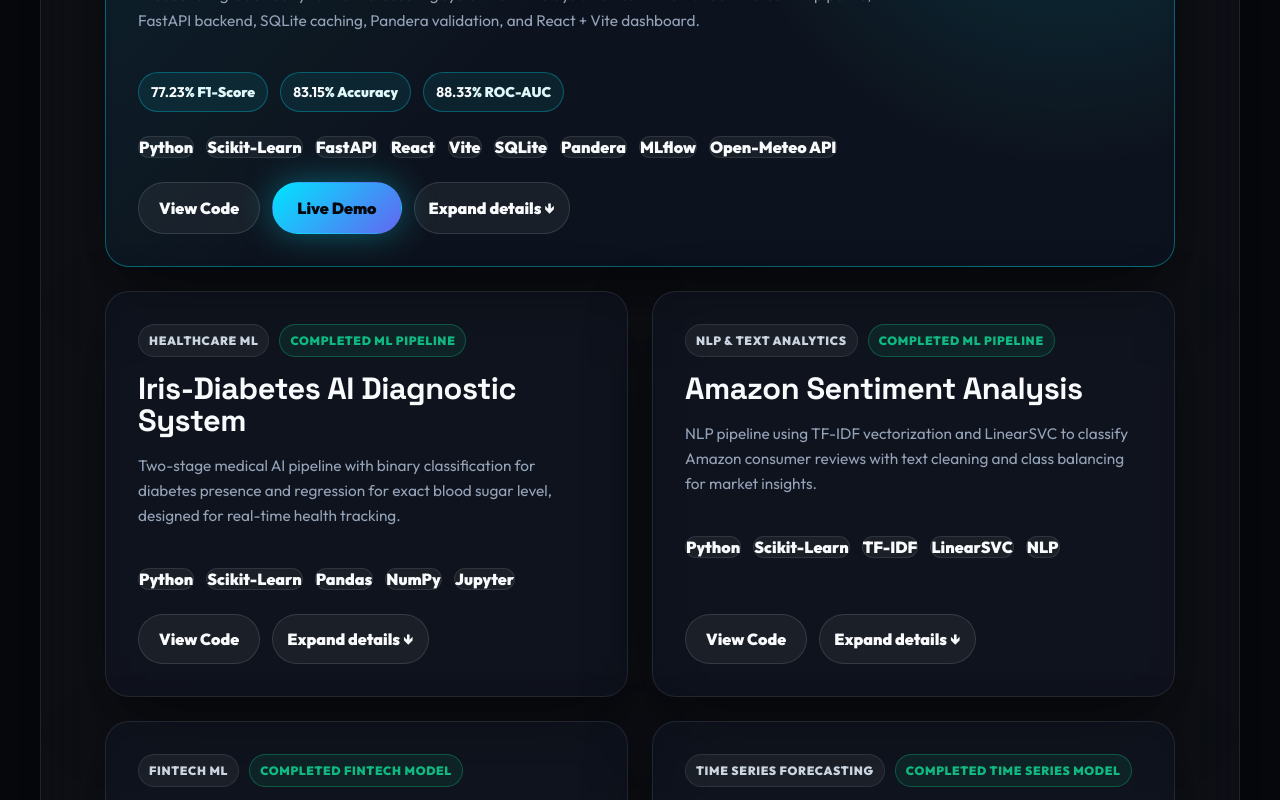
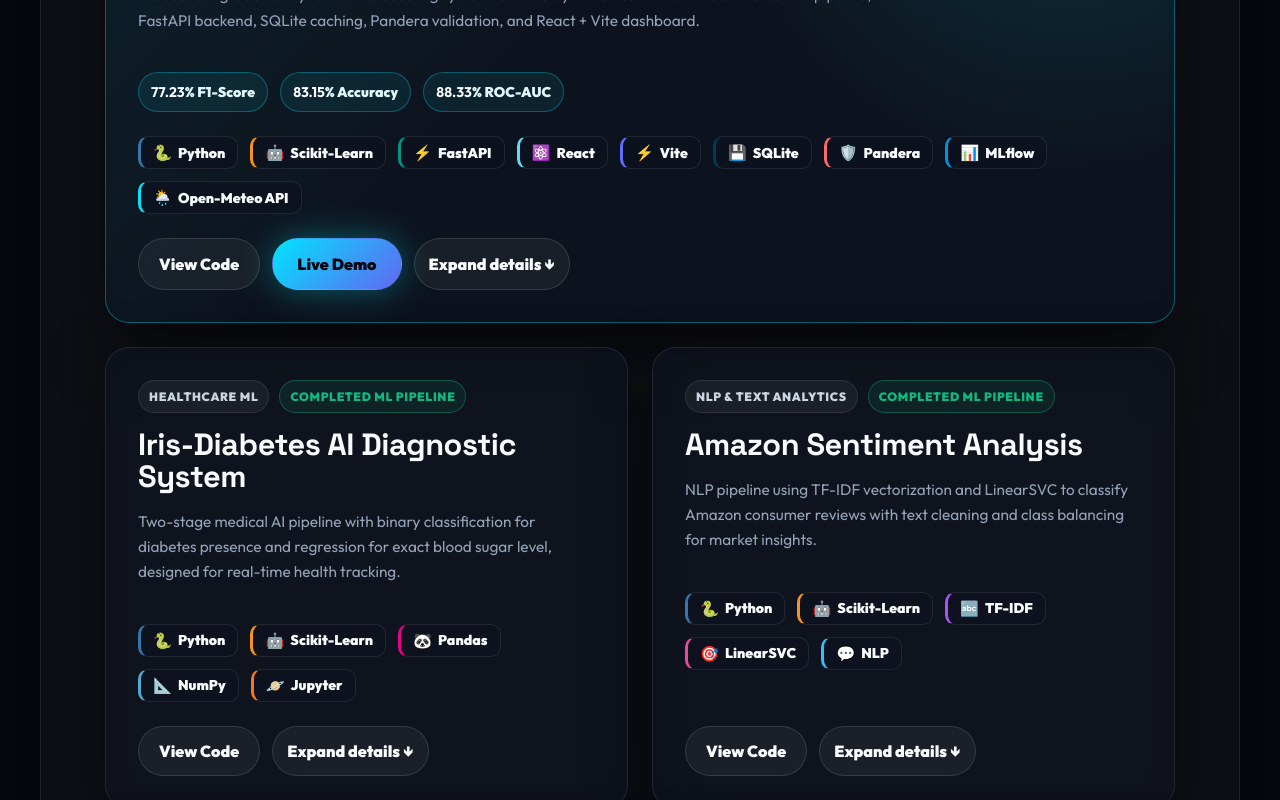
Before and after one commit to Bashar-ml-en/My_Portfolio, a React (Vite) app: page / in a window 1280 px wide. Shown: the part 3980-4780 px from the top of the page. Built offline with nearby package versions, Linux system fonts and the light colour scheme.

Commit message:
feat: interactive project skill pills with brand colors and icons

```diff
--- a/src/App.css
+++ b/src/App.css
@@ -988,6 +988,38 @@ h3 {
   background: rgba(255, 255, 255, 0.08);
   box-shadow: 0 4px 24px -2px var(--brand-color, var(--accent-cyan));
   transform: translateY(-3px) scale(1.04);
+}
+
+.pill {
+  display: inline-flex;
+  align-items: center;
+  gap: 6px;
+  padding: 6px 12px;
+  font-size: var(--text-small);
+  border: 1px solid var(--border-glass);
+  border-left: 3px solid var(--brand-color, var(--accent-cyan));
+  background: rgba(14, 19, 31, 0.75);
+  color: var(--text-primary);
+  border-radius: 10px;
+  transition:
+    transform var(--duration-fast) var(--ease-spring),
+    border-color var(--duration-fast) var(--ease-standard),
+    background var(--duration-fast) var(--ease-standard),
+    box-shadow var(--duration-fast) var(--ease-standard);
+}
+
+.pill-icon {
+  display: inline-flex;
+  align-items: center;
+  justify-content: center;
+  font-size: 0.95rem;
+}
+
+.pill:hover {
+  border-color: var(--brand-color, var(--accent-cyan));
+  background: rgba(255, 255, 255, 0.08);
+  box-shadow: 0 4px 20px -2px var(--brand-color, var(--accent-cyan));
+  transform: translateY(-2px) scale(1.03);
 }
 
 /* ──────────────────────────────────────────────────────────────
--- a/src/components/Primitives.jsx
+++ b/src/components/Primitives.jsx
@@ -15,8 +15,17 @@ export function Badge({ children, className = '' }) {
   return <span className={`badge ${className}`.trim()}>{children}</span>
 }
 
-export function Pill({ children, className = '' }) {
-  return <span className={`pill ${className}`.trim()}>{children}</span>
+export function Pill({ children, className = '', color, icon, style = {}, ...props }) {
+  const customStyle = color
+    ? { '--brand-color': color, ...style }
+    : style
+
+  return (
+    <span className={`pill ${className}`.trim()} style={customStyle} {...props}>
+      {icon && <span className="pill-icon" aria-hidden="true">{icon}</span>}
+      <span>{children}</span>
+    </span>
+  )
 }
 
 export function Button({ as: Component = 'a', variant = 'primary', className = '', children, ...props }) {
--- a/src/components/ProjectCard.jsx
+++ b/src/components/ProjectCard.jsx
@@ -1,5 +1,6 @@
 import { useEffect, useRef, useState } from 'react'
 import { Badge, Button, GlassCard, Pill, PipelineMotif } from './Primitives.jsx'
+import { getTechMeta } from '../data/skills.ts'
 
 function useCountUp(metrics, active) {
   const [values, setValues] = useState(() => metrics?.map(() => 0) ?? [])
@@ -116,9 +117,14 @@ export function ProjectCard({ project, labels, index }) {
       )}
 
       <div className="tech-pills" aria-label={`${project.title} technologies`}>
-        {project.tech.map((item) => (
-          <Pill key={item}>{item}</Pill>
-        ))}
+        {project.tech.map((item) => {
+          const meta = getTechMeta(item)
+          return (
+            <Pill key={item} color={meta.color} icon={meta.icon}>
+              {item}
+            </Pill>
+          )
+        })}
       </div>
 
       <div className="project-actions">
--- a/src/data/skills.ts
+++ b/src/data/skills.ts
@@ -7,6 +7,51 @@ export type SkillItem = {
 export type SkillGroup = {
   category: string
   items: SkillItem[]
+}
+
+export const techMetaMap: Record<string, { color: string; icon: string }> = {
+  'Python': { color: '#3776AB', icon: '🐍' },
+  'Scikit-Learn': { color: '#F7931E', icon: '🤖' },
+  'FastAPI': { color: '#009688', icon: '⚡' },
+  'React': { color: '#61DAFB', icon: '⚛️' },
+  'Vite': { color: '#646CFF', icon: '⚡' },
+  'SQLite': { color: '#003B57', icon: '💾' },
+  'Pandera': { color: '#FF6B6B', icon: '🛡️' },
+  'MLflow': { color: '#0194E2', icon: '📊' },
+  'Open-Meteo API': { color: '#00E5FF', icon: '🌦️' },
+  'Pandas': { color: '#E70488', icon: '🐼' },
+  'NumPy': { color: '#4DABCF', icon: '📐' },
+  'Jupyter': { color: '#F37626', icon: '🪐' },
+  'TypeScript': { color: '#3178C6', icon: '🔷' },
+  'Node.js': { color: '#5FA04E', icon: '🟩' },
+  'Grid Search': { color: '#818CF8', icon: '🔍' },
+  'TF-IDF': { color: '#A855F7', icon: '🔤' },
+  'LinearSVC': { color: '#EC4899', icon: '🎯' },
+  'NLP': { color: '#38BDF8', icon: '💬' },
+  'ARIMA': { color: '#818CF8', icon: '📈' },
+  'Matplotlib': { color: '#11557C', icon: '📊' },
+  'Logistic Regression': { color: '#38BDF8', icon: '⚖️' },
+  'Decision Tree': { color: '#10B981', icon: '🌲' },
+  'Random Forest': { color: '#10B981', icon: '🌲' },
+  'Full-Stack Development': { color: '#6366F1', icon: '💻' },
+  'Django': { color: '#092E20', icon: '🎸' },
+  'Tailwind CSS': { color: '#06B6D4', icon: '🎨' },
+  'SQL': { color: '#00758F', icon: '🗄️' },
+  'HTML5': { color: '#E34F26', icon: '🌐' },
+  'CSS3': { color: '#1572B6', icon: '🎨' },
+  'Glassmorphism': { color: '#A855F7', icon: '💎' },
+  'SVG Data Visualization': { color: '#F43F5E', icon: '📊' },
+  'Git': { color: '#F05032', icon: '🌱' },
+  'GitHub Actions': { color: '#2088FF', icon: '⚙️' },
+  'Vercel': { color: '#00E5FF', icon: '▲' },
+  'Render': { color: '#46E3B7', icon: '🚀' },
+  'Docker (familiar)': { color: '#2496ED', icon: '🐳' },
+  'Uvicorn': { color: '#7C3AED', icon: '🦄' },
+  'REST APIs': { color: '#10B981', icon: '🔌' },
+}
+
+export function getTechMeta(techName: string) {
+  return techMetaMap[techName] || { color: '#00E5FF', icon: '⚡' }
 }
 
 export const skillGroups: SkillGroup[] = [
```
